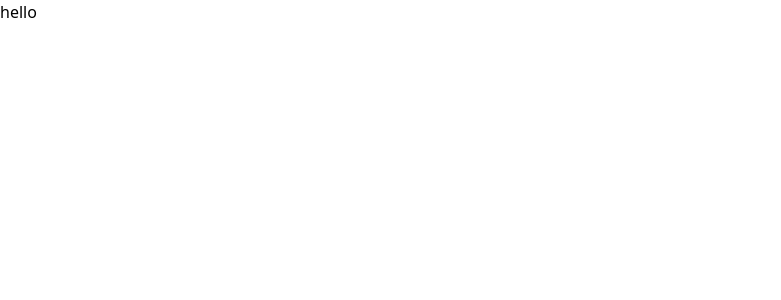
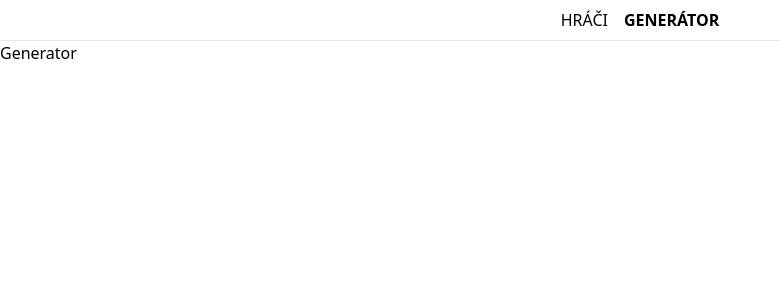
Before and after one commit to tomvorel13/fotbalky-tisnov, a React (Vite) app: page /generator in a window 1280 px wide. Shown: the top 300 px of the page, without its empty margins (0-781 px from the left). Built offline with nearby package versions, Linux system fonts and the light colour scheme.

Commit message:
Saving progress with Tailwind

```diff
--- a/package.json
+++ b/package.json
@@ -14,6 +14,7 @@
 		"@supabase/supabase-js": "^2.36.0",
 		"@tanstack/react-query": "^4.35.3",
 		"@tanstack/react-query-devtools": "^4.35.3",
+		"@tanstack/router-devtools": "^0.0.1-beta.285",
 		"react": "^18.2.0",
 		"react-dom": "^18.2.0"
 	},
--- a/src/App.tsx
+++ b/src/App.tsx
@@ -1,14 +1,14 @@
 import { QueryClient, QueryClientProvider } from '@tanstack/react-query'
 import { ReactQueryDevtools } from '@tanstack/react-query-devtools'
+import { RouterProvider } from '@tanstack/react-router'
+import { router } from './routes'
 
 function App() {
 	const queryClient = new QueryClient()
 
 	return (
 		<QueryClientProvider client={queryClient}>
-			<main>
-				<h1>hello</h1>
-			</main>
+			<RouterProvider router={router} />
 			<ReactQueryDevtools initialIsOpen={false} />
 		</QueryClientProvider>
 	)
--- /dev/null
+++ b/src/components/Generator.tsx
@@ -0,0 +1,5 @@
+const Generator = () => {
+	return <div>Generator</div>
+}
+
+export default Generator
--- /dev/null
+++ b/src/components/Home.tsx
@@ -0,0 +1,5 @@
+const Home = () => {
+	return <div>Home</div>
+}
+
+export default Home
--- /dev/null
+++ b/src/components/Layout.tsx
@@ -0,0 +1,24 @@
+import { Link } from '@tanstack/react-router'
+
+type Props = {
+	children: React.ReactNode
+}
+
+const Layout: React.FC<Props> = ({ children }) => {
+	return (
+		<>
+			<div className='p-2 flex gap-4 justify-center'>
+				<Link to='/' className='[&.active]:font-bold uppercase'>
+					Hráči
+				</Link>{' '}
+				<Link to='/generator' className='[&.active]:font-bold uppercase'>
+					Generátor
+				</Link>
+			</div>
+			<hr />
+			{children}
+		</>
+	)
+}
+
+export default Layout
--- /dev/null
+++ b/src/routes/index.tsx
@@ -0,0 +1,32 @@
+import { RootRoute, Route, Outlet, Router } from '@tanstack/react-router'
+import { TanStackRouterDevtools } from '@tanstack/router-devtools'
+import Home from '../components/Home'
+import Layout from '../components/Layout'
+import Generator from '../components/Generator'
+
+const rootRoute = new RootRoute({
+	component: () => (
+		<>
+			<Layout>
+				<Outlet />
+			</Layout>
+			<TanStackRouterDevtools position='bottom-right' />
+		</>
+	),
+})
+
+const indexRoute = new Route({
+	getParentRoute: () => rootRoute,
+	path: '/',
+	component: Home,
+})
+
+const generatorRoute = new Route({
+	getParentRoute: () => rootRoute,
+	path: '/generator',
+	component: Generator,
+})
+
+const routeTree = rootRoute.addChildren([indexRoute, generatorRoute])
+
+export const router = new Router({ routeTree })
```
Also changed, not shown: 1 other file (tests, documents, lock files or other folders).
